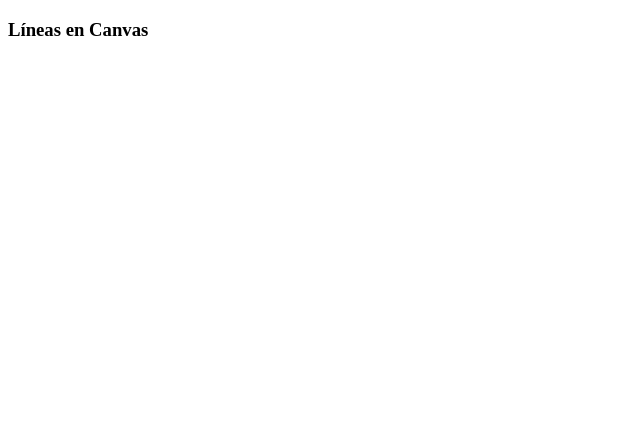
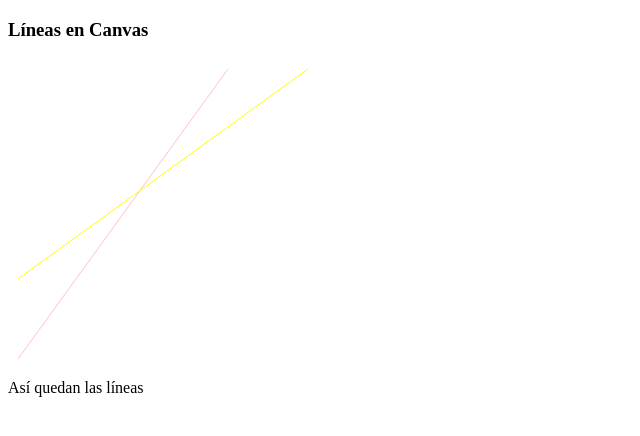
Before and after one commit to CarlosBeltranV/canvasLines, a website with bundled scripts: page index.html in a window 1280 px wide. Shown: the whole page, without its empty margins (0-640 px from the left). Built offline with nearby package versions, Linux system fonts and the light colour scheme.

Commit message:
Codificada y probada la primera versión de la clase

```diff
--- a/index.html
+++ b/index.html
@@ -1,11 +1,13 @@
 <!DOCTYPE html>
 <html>
   <head>
-    <meta charset="UTF-8">
+    <meta charset="UTF-8" />
     <title>Líneas en Canvas</title>
   </head>
   <body>
     <h3>Líneas en Canvas</h3>
+    <canvas width="300" height="300" id="dibujito"></canvas>
+    <p>Así quedan las líneas</p>
     <canvas-lines></canvas-lines>
     <script type="module" src="./src/canvas-lines.js"></script>
   </body>
--- a/src/CanvasLines.js
+++ b/src/CanvasLines.js
@@ -4,11 +4,17 @@ export class CanvasLines extends LitElement {
 
   static get properties() {
     return {
+      d: { type: Object },
+      lienzo: { type: Object }
     }
   }
 
   constructor() {
     super()
+    this.d = document.getElementById("dibujito")
+    this.lienzo = this.d.getContext("2d")
+    this.dibujarLinea("pink", 10, 300, 220, 10)
+    this.dibujarLinea("yellow", 300, 10, 10, 220)
   }
 
   render() {
@@ -16,4 +22,14 @@ export class CanvasLines extends LitElement {
     `
   }
 
+  dibujarLinea(color, xinicial, yinicial, xfinal, yfinal) {
+    this.lienzo.beginPath();
+    this.lienzo.strokeStyle = color;
+    this.lienzo.moveTo(xinicial, yinicial);
+    this.lienzo.lineTo(xfinal, yfinal);
+    this.lienzo.stroke();
+    this.lienzo.closePath();
+  }
+
+
 }
```
Also changed, not shown: 1 other file.
